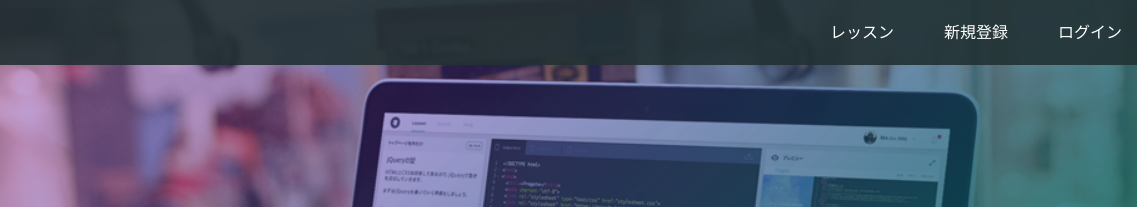
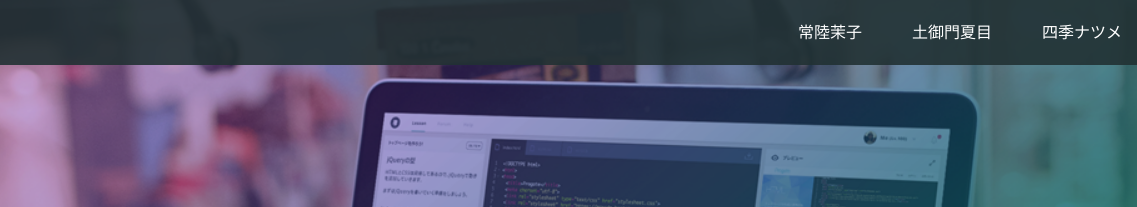
Before and after one commit to hitachimako/hitachimakochan, a plain HTML site: page index.html in a window 1280 px wide. Shown: the top 207 px of the page, 143-1280 px from the left. Drawn offline with Linux system fonts and the light colour scheme.

Commit message:
Update index.html

```diff
--- a/index.html
+++ b/index.html
@@ -15,9 +15,9 @@
       </div>
       <span class="fa fa-bars menu-icon"></span>
       <div class="header-right">
-        <a href="#">レッスン</a>
-        <a href="#">新規登録</a>
-        <a href="#" class="login">ログイン</a>
+        <a href="#">常陸茉子</a>
+        <a href="#">土御門夏目</a>
+        <a href="#" class="login">四季ナツメ</a>
       </div>
     </div>
   </header>
```
